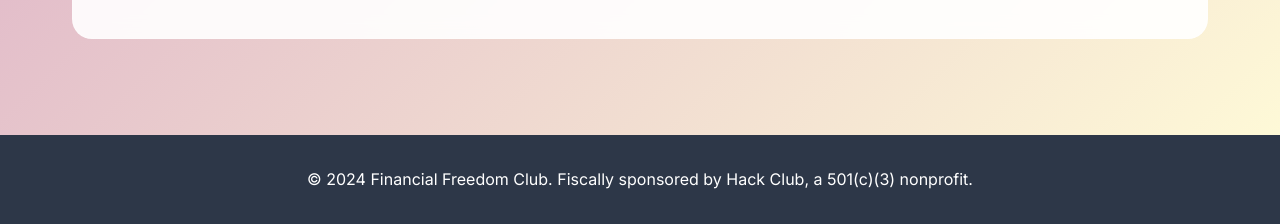
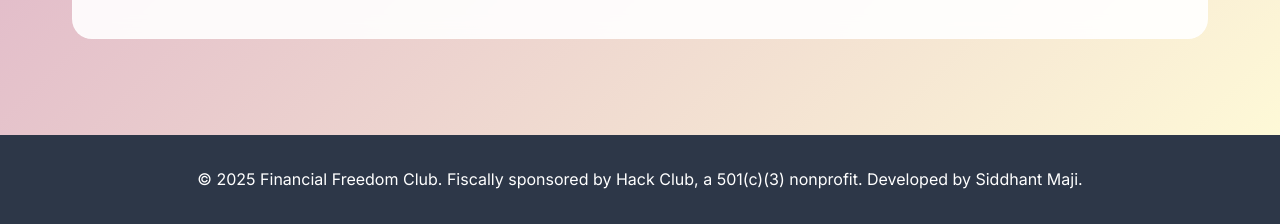
Before and after one commit to sidmaji/ffc, a plain HTML site: page index.html in a window 1280 px wide. Shown: the part 2621-2845 px from the top of the page. Drawn offline with Linux system fonts and the light colour scheme.

Commit message:
Update footer copyright year and add developer credit

```diff
--- a/index.html
+++ b/index.html
@@ -143,7 +143,7 @@
 
         <footer class="footer">
             <div class="container">
-                <p>© 2024 Financial Freedom Club. Fiscally sponsored by Hack Club, a 501(c)(3) nonprofit.</p>
+                <p>© 2025 Financial Freedom Club. Fiscally sponsored by Hack Club, a 501(c)(3) nonprofit. Developed by Siddhant Maji.</p>
             </div>
         </footer>
 
```
